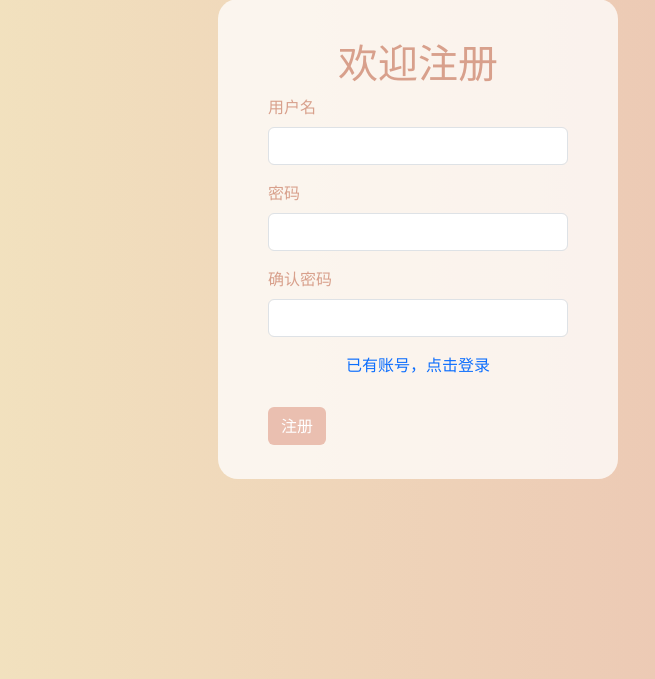
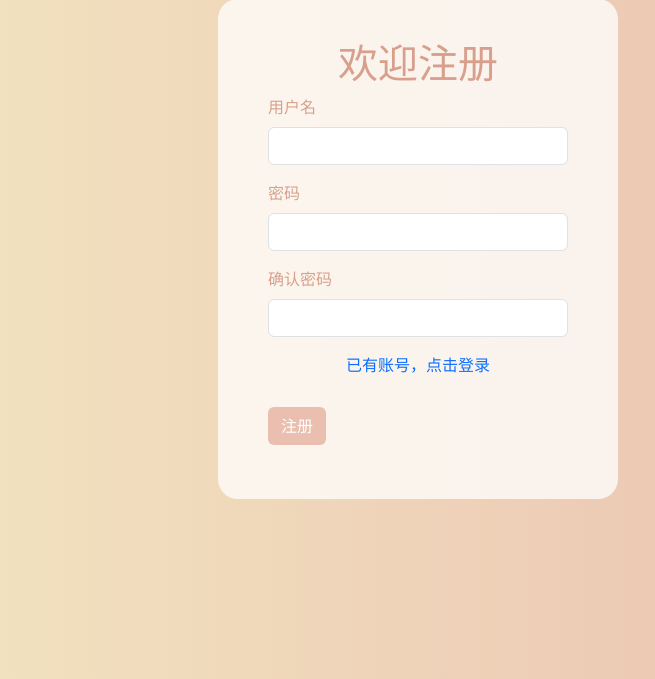
Before and after one commit to Cu737/exercise-every-day, a Django app: page /signup/ in a window 1280 px wide. Shown: the part 121-800 px from the top of the page, without its empty margins (312-967 px from the left). Run offline with Django 4.2, Linux system fonts and the light colour scheme; some libraries are stand-ins or nearby versions.

Commit message:
登录逻辑优化

```diff
--- a/app01/middleware/auth.py
+++ b/app01/middleware/auth.py
@@ -10,6 +10,9 @@ class AuthMiddleware(MiddlewareMixin):
         if request.path_info in ["/login/", "/image/code/","/signup/"]:
             return
 
+        if request.path_info == '/':
+            return redirect('login/')
+
         # 1.读取当前访问的用户的session信息,如果能读到,说明已登录过,就可以继续向后走
         info_dict = request.session.get("info")
         if info_dict:
--- a/app01/static/css/login.css
+++ b/app01/static/css/login.css
@@ -6,7 +6,7 @@
     background-color: rgba(255, 255, 255, 0.75);
     border-radius: 20px / 20px;
     width: 400px;
-    height: 480px;
+    height: 500px;
 }
 
 .mb-3
```
